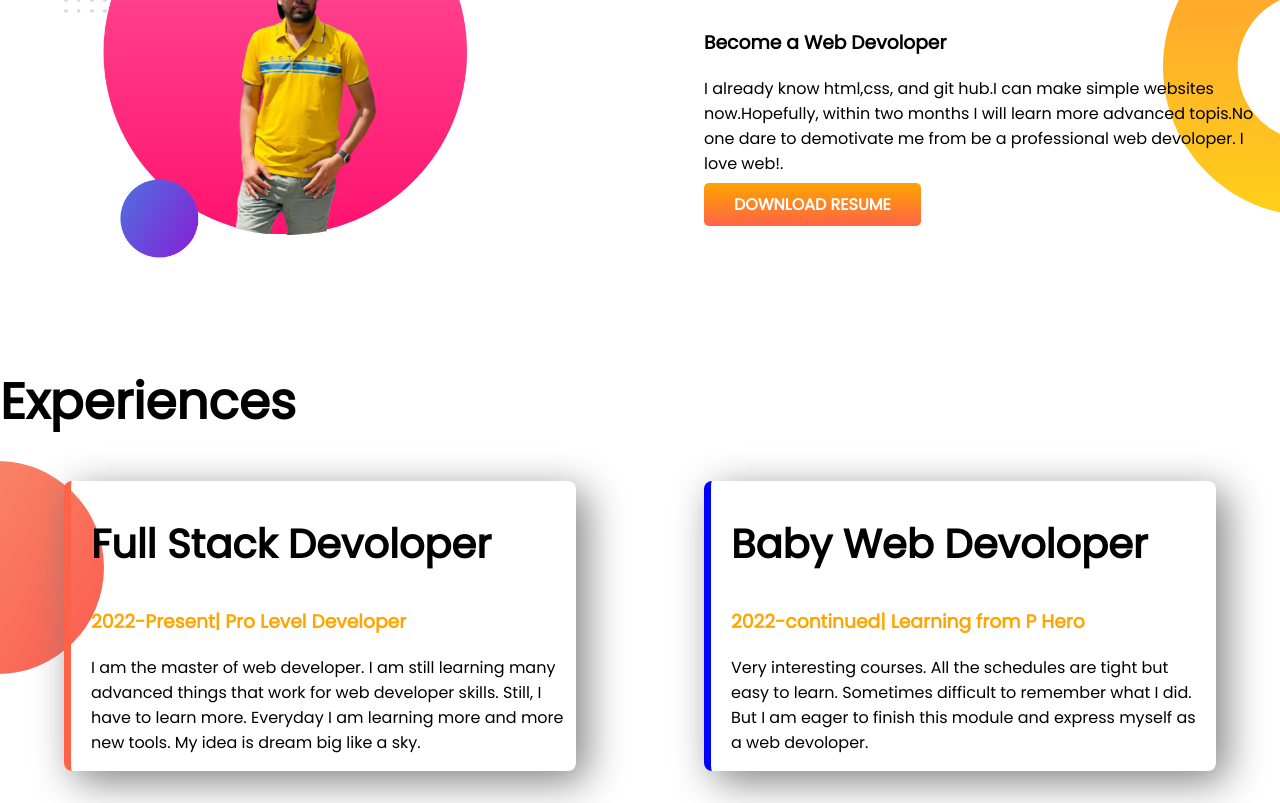
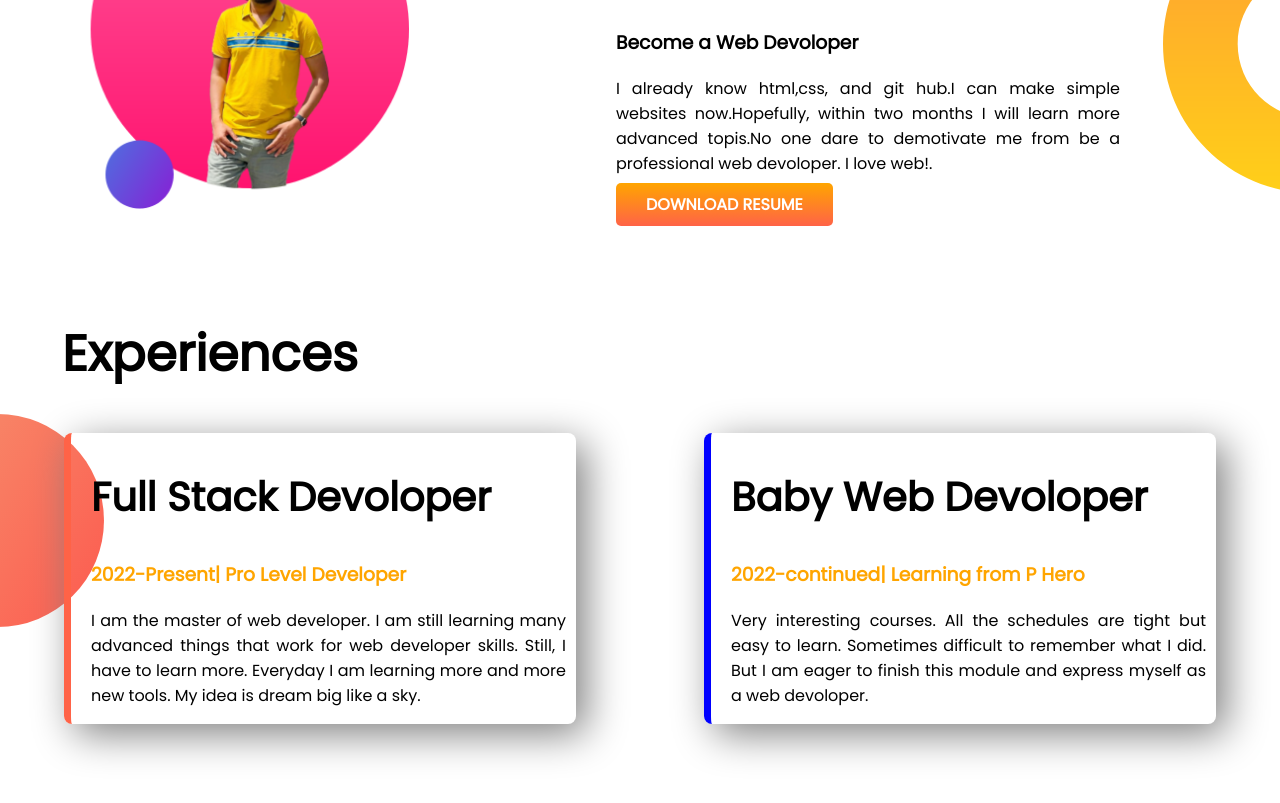
Before and after one commit to MdMizanurRahman1/devoloper-portfolio, a plain HTML site: page index.html in a window 1280 px wide. Shown: the part 693-1496 px from the top of the page. Drawn offline with Linux system fonts and the light colour scheme.

Commit message:
text overlapping removed

```diff
--- a/index.html
+++ b/index.html
@@ -38,12 +38,13 @@
                 learn more advanced topis.No one dare to demotivate me from be a professional web devoloper. I love
                 web!.</p>
             <a class="link-button" target="_blank" href="">DOWNLOAD RESUME</a>
+
         </div>
 
     </section>
 
     <section class="experience-area">
-        <h1>Experiences</h1>
+        <h1 id="experience">Experiences</h1>
         <div class="flexible-container">
             <div id="full-stack-developer" class="experience-item">
                 <h2>Full Stack Devoloper</h2>
--- a/style.css
+++ b/style.css
@@ -47,7 +47,8 @@ h2 {
     background-image: url(images/dream-bg.png);
     background-repeat: no-repeat;
     background-position: right;
-    padding-right: 0;
+    padding-right: 160px;
+
 }
 
 .experience-item {
@@ -75,8 +76,17 @@ h2 {
 
 #baby-web-developer {
     border-left: 7px solid blue;
+
 }
 
 footer p {
     text-align: center;
 }
+
+p {
+    text-align: justify;
+}
+
+#experience {
+    margin-left: 62px;
+}
```
